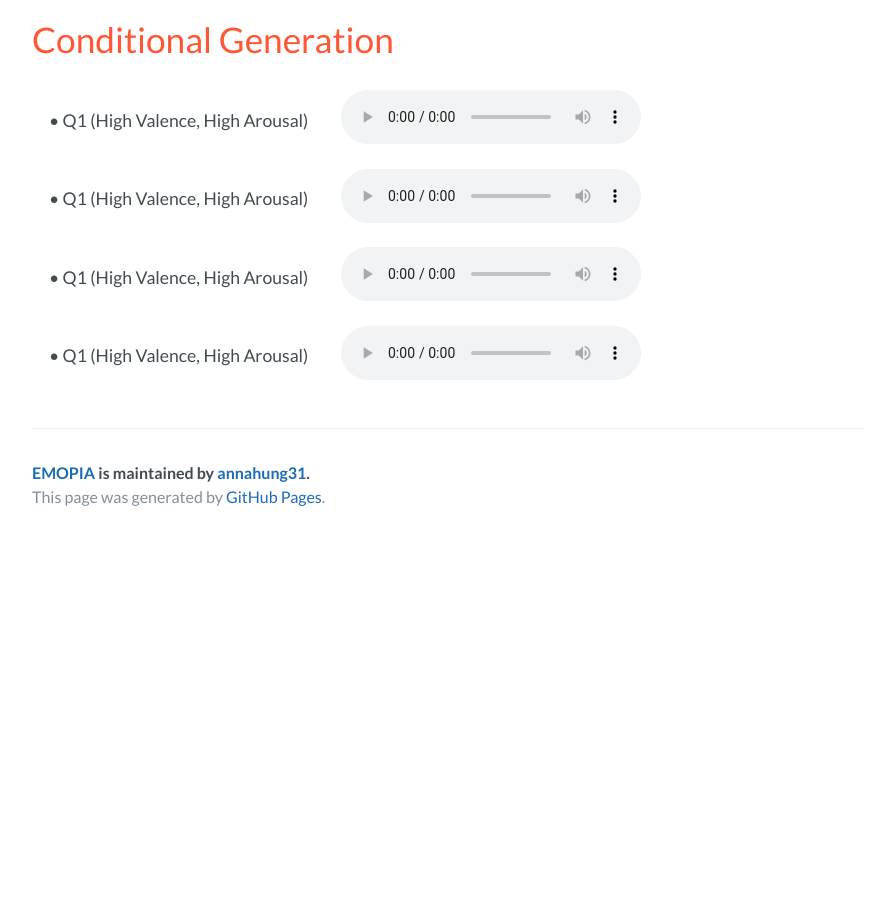
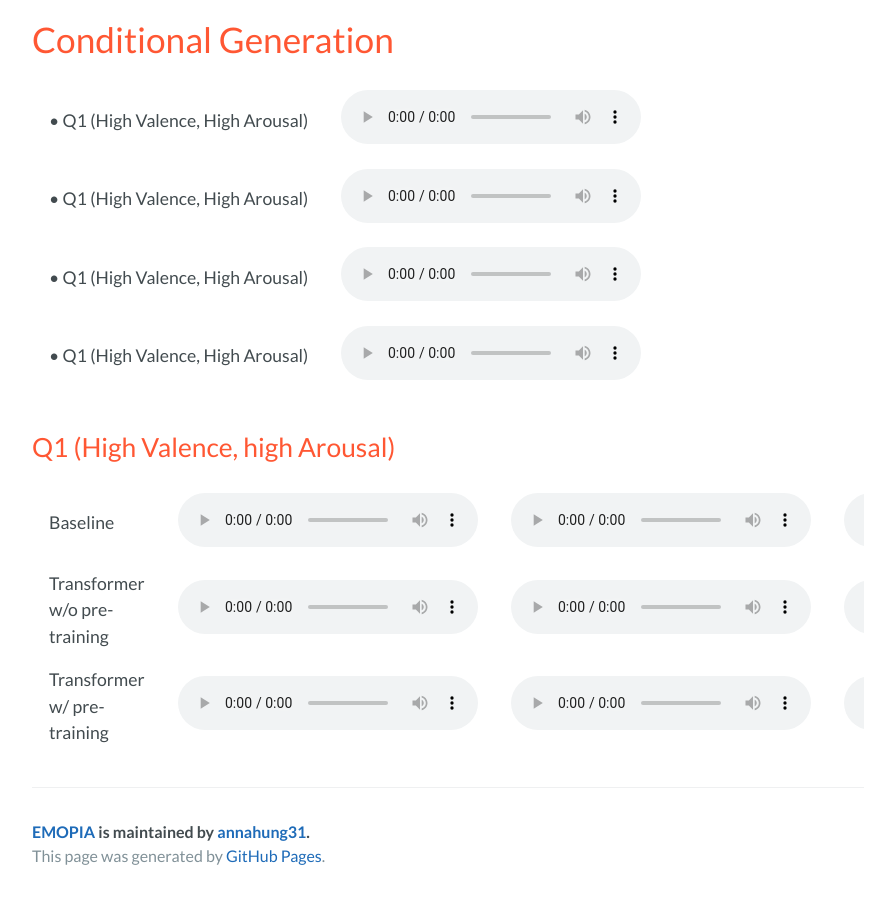
Before and after one commit to annahung31/EMOPIA, a Jekyll site: the page built from docs/index.md, in a window 1280 px wide and 900 px high, scrolled down 1108 px. Shown: the whole window, without its empty margins (192-1087 px from the left). Built offline with Jekyll 4.4.1, drawn with Linux system fonts in a browser that asks for light colours; our own code applies the rules of GitHub Pages for plain Markdown files; before the commit the page ends 1649 px from its top, so only the background shows below that.

Commit message:
sample Q1

```diff
--- a/docs/index.md
+++ b/docs/index.md
@@ -33,11 +33,11 @@ For the classification models and codes, please refer to [this repo](https://git
   <tbody>
     <tr>
       <td>• Q1 (High Valence, High Arousal)</td>
-      <td><audio controls=""><source src="./assets/audio_samples/3_Pre-trained_Transformer/Q1/Q1_1.mp3" type="audio/mpeg" /></audio></td>
+      <td><audio controls=""><source src="./assets/audio_samples/3_Pre-trained_Transformer/Q1/Q1_2.mp3" type="audio/mpeg" /></audio></td>
     </tr>
     <tr>
       <td>• Q1 (High Valence, High Arousal)</td>
-      <td><audio controls=""><source src="./assets/audio_samples/3_Pre-trained_Transformer/Q1/Q1_1.mp3" type="audio/mpeg" /></audio></td>
+      <td><audio controls=""><source src="./assets/audio_samples/3_Pre-trained_Transformer/Q1/Q1_3.mp3" type="audio/mpeg" /></audio></td>
     </tr>
     <tr>
       <td>• Q1 (High Valence, High Arousal)</td>
@@ -45,3 +45,31 @@ For the classification models and codes, please refer to [this repo](https://git
     </tr>
   </tbody>
 </table>
+
+
+<h2>Q1 (High Valence, high Arousal)</h2>
+
+<table>
+  <tbody>
+    <tr>
+      <td>Baseline</td>
+      <td><audio controls=""><source src="./assets/audio_samples/1_lstm+GA/Q1/Q1_1.mp3" type="audio/mpeg" /></audio></td>
+      <td><audio controls=""><source src="./assets/audio_samples/1_lstm+GA/Q1/Q1_2.mp3" type="audio/mpeg" /></audio></td>
+      <td><audio controls=""><source src="./assets/audio_samples/1_lstm+GA/Q1/Q1_3.mp3" type="audio/mpeg" /></audio></td>
+    </tr>
+    <tr>
+      <td>Transformer w/o pre-training</td>
+      <td><audio controls=""><source src="./assets/audio_samples/2_Transformer/Q1/Q1_1.mp3" type="audio/mpeg" /></audio></td>
+      <td><audio controls=""><source src="./assets/audio_samples/2_Transformer/Q1/Q1_2.mp3" type="audio/mpeg" /></audio></td>
+      <td><audio controls=""><source src="./assets/audio_samples/2_Transformer/Q1/Q1_3.mp3" type="audio/mpeg" /></audio></td>
+    </tr>
+  </tbody>
+  <tfoot>
+    <tr>
+      <td>Transformer w/ pre-training</td>
+      <td><audio controls=""><source src="./assets/audio_samples/3_Pre-trained_Transformer/Q1/Q1_1.mp3" type="audio/mpeg" /></audio></td>
+      <td><audio controls=""><source src="./assets/audio_samples/3_Pre-trained_Transformer/Q1/Q1_2.mp3" type="audio/mpeg" /></audio></td>
+      <td><audio controls=""><source src="./assets/audio_samples/3_Pre-trained_Transformer/Q1/Q1_3.mp3" type="audio/mpeg" /></audio></td>
+    </tr>
+  </tfoot>
+</table>
```
